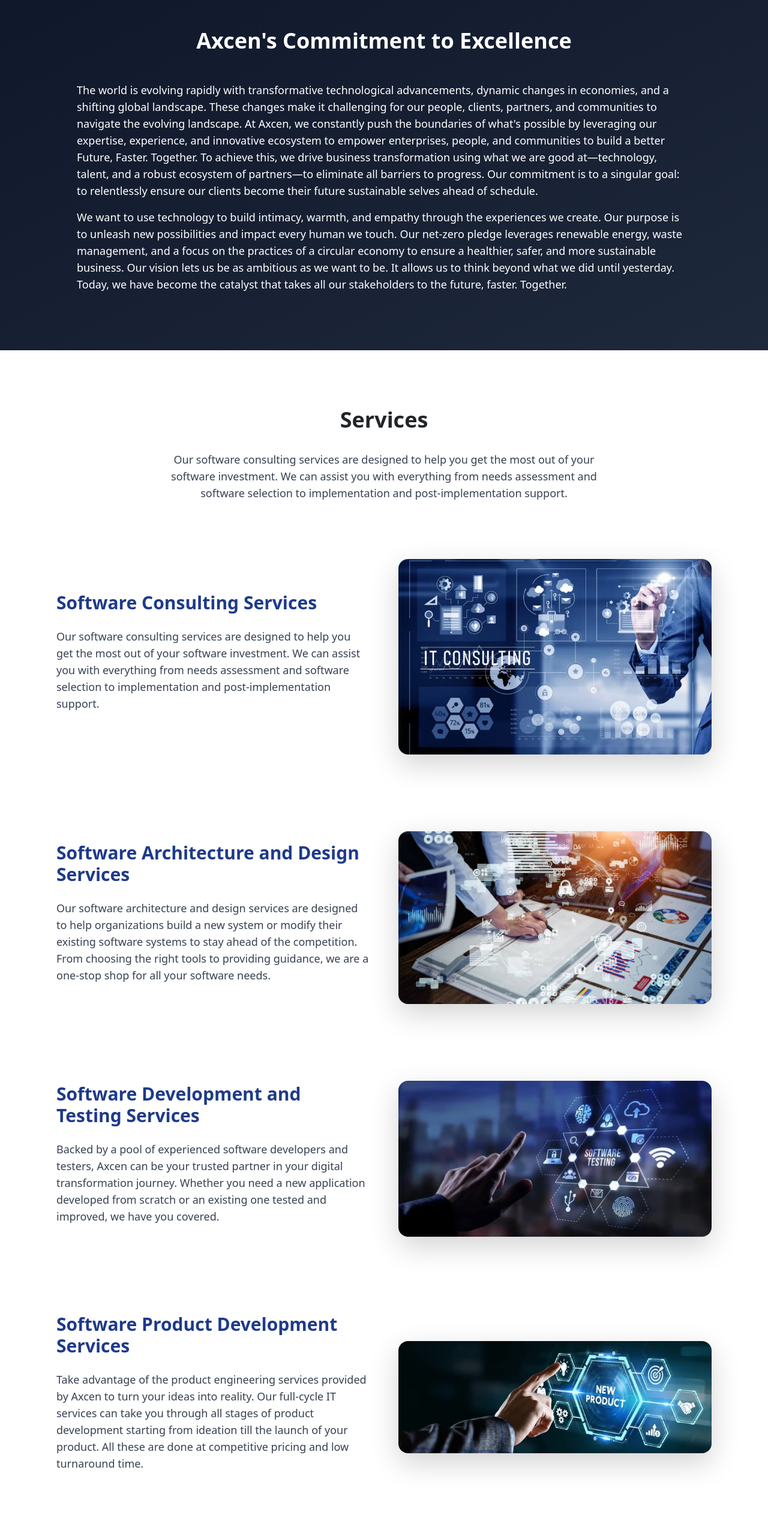
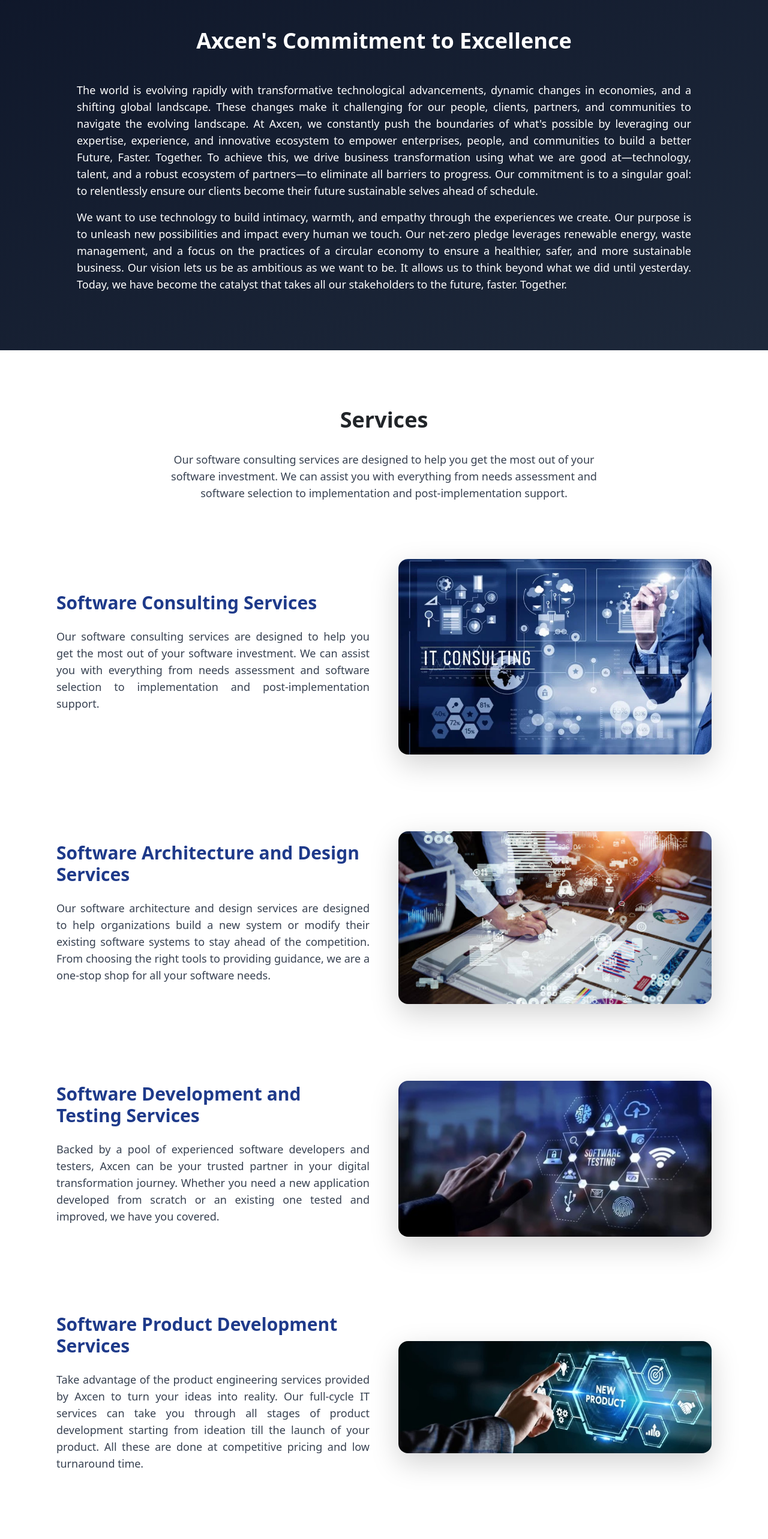
Before and after one commit to Saravana241/axcenwebsite, a React (Create React App) app: page / in a window 1280 px wide. Shown: the part 1100-3666 px from the top of the page at 60% size. Built offline with nearby package versions, Linux system fonts and the light colour scheme.

Commit message:
new update alignment

```diff
--- a/src/Home.js
+++ b/src/Home.js
@@ -236,8 +236,8 @@
     Axcen's Commitment to Excellence
   </h2>
   <div className="container mx-auto px-4 lg:px-8">
-
-          <div className="max-w-5xl mx-auto text-base lg:text-lg leading-relaxed space-y-4">
+    {/* Add text-justify class here */}
+    <div className="max-w-5xl mx-auto text-base lg:text-lg leading-relaxed space-y-4 text-justify">
       <p>
         The world is evolving rapidly with transformative technological
         advancements, dynamic changes in economies, and a shifting global
@@ -267,7 +267,6 @@
     </div>
   </div>
 </section>
-
       {/* Services Section - Simple Alternating Layout */}
       <section id="axcenservices" className="py-16 lg:py-24 bg-white">
         <div className="container mx-auto px-4 lg:px-8">
@@ -293,7 +292,7 @@
                 <h3 className="text-2xl lg:text-3xl font-bold text-blue-900 mb-4">
                   Software Consulting Services
                 </h3>
-                <p className="text-base lg:text-lg text-gray-700 leading-relaxed">
+                <p className="text-base lg:text-lg text-gray-700 leading-relaxed text-justify">
                   Our software consulting services are designed to help you get
                   the most out of your software investment. We can assist you with
                   everything from needs assessment and software selection to
@@ -308,7 +307,7 @@
                 <h3 className="text-2xl lg:text-3xl font-bold text-blue-900 mb-4">
                   Software Architecture and Design Services
                 </h3>
-                <p className="text-base lg:text-lg text-gray-700 leading-relaxed">
+                <p className="text-base lg:text-lg text-gray-700 leading-relaxed text-justify">
                   Our software architecture and design services are designed to
                   help organizations build a new system or modify their existing
                   software systems to stay ahead of the competition. From choosing
@@ -338,7 +337,7 @@
                 <h3 className="text-2xl lg:text-3xl font-bold text-blue-900 mb-4">
                   Software Development and Testing Services
                 </h3>
-                <p className="text-base lg:text-lg text-gray-700 leading-relaxed">
+                <p className="text-base lg:text-lg text-gray-700 leading-relaxed text-justify">
                   Backed by a pool of experienced software developers and testers,
                   Axcen can be your trusted partner in your digital transformation
                   journey. Whether you need a new application developed from
@@ -354,7 +353,7 @@
                 <h3 className="text-2xl lg:text-3xl font-bold text-blue-900 mb-4">
                   Software Product Development Services
                 </h3>
-                <p className="text-base lg:text-lg text-gray-700 leading-relaxed">
+                <p className="text-base lg:text-lg text-gray-700 leading-relaxed text-justify">
                   Take advantage of the product engineering services provided by
                   Axcen to turn your ideas into reality. Our full-cycle IT
                   services can take you through all stages of product development
@@ -379,13 +378,13 @@
   <div className="container mx-auto px-4 lg:px-8">
     <h2 className="text-3xl lg:text-4xl font-bold text-center mb-12 lg:mb-16">Technologies</h2>
 
-    <div className="grid lg:grid-cols-2 gap-8 lg:gap-12 max-w-6xl mx-auto">
+    <div className="grid lg:grid-cols-2 gap-8 lg:gap-12 max-w-6xl mx-auto ">
       {/* Left Column */}
       <div className="space-y-8 lg:space-y-12">
         {/* AI and ML - Left Column */}
         <div className="space-y-4">
           <h3 className="text-2xl lg:text-3xl font-bold mb-6">AI and ML</h3>
-          <div className="space-y-3 text-sm lg:text-base">
+          <div className="space-y-3 text-sm lg:text-base text-justify">
             <p>&#128173; We leverage cloud computing platforms to scale and deploy AI and ML models with high efficiency and security.</p>
             <p>&#128173; Our expertise in big data allows us to process vast amounts of information, turning raw data into actionable insights.</p>
             <p>&#128173; With our deep learning frameworks, we create sophisticated neural networks that can recognize patterns, make predictions, and evolve with your business.</p>
@@ -412,7 +411,7 @@
         {/* MuleSoft - Left Column */}
         <div className="space-y-4">
           <h3 className="text-2xl lg:text-3xl font-bold mb-6">MuleSoft</h3>
-          <div className="space-y-3 text-sm lg:text-base">
+          <div className="space-y-3 text-sm lg:text-base text-justify">
             <p>&#128173; Axcen is a Strategic MuleSoft Partner with over 2+ years of diverse experience throughout the integration and consulting space.</p>
             <p>&#128173; Learn a little more about us and reach out to discuss how we can help create connected customer experiences for your business.</p>
           </div>
@@ -421,7 +420,7 @@
         {/* IBM Technologies - Left Column */}
         <div className="space-y-4">
           <h3 className="text-2xl lg:text-3xl font-bold mb-6">IBM Technologies</h3>
-          <div className="space-y-3 text-sm lg:text-base">
+          <div className="space-y-3 text-sm lg:text-base text-justify">
             <p>&#128173; IBM tools</p>
           </div>
         </div>
@@ -429,7 +428,7 @@
         {/* Open Source Technologies - Left Column */}
         <div className="space-y-4">
           <h3 className="text-2xl lg:text-3xl font-bold mb-6">Open Source Technologies</h3>
-          <div className="space-y-3 text-sm lg:text-base">
+          <div className="space-y-3 text-sm lg:text-base text-justify">
             <p>&#128173; Java development Services</p>
             <p>&#128173; PHP development Services</p>
             <p>&#128173; Python development Services</p>
@@ -442,7 +441,7 @@
         {/* IBM Middleware Technologies - Right Column */}
         <div className="space-y-4">
           <h3 className="text-2xl lg:text-3xl font-bold mb-6">IBM Middleware Technologies</h3>
-          <div className="space-y-3 text-sm lg:text-base">
+          <div className="space-y-3 text-sm lg:text-base text-justify">
             <p>&#128173; Installation, configuring, managing and troubleshooting of WebLogic and WebSphere Application Server for testing, pre-production and production environments.</p>
             <p>&#128173; Administration of IBM HTTP web Servers which involves, Installation & Web instance creation, Security Integration & WebSphere plug-in management across application.</p>
             <p>&#128173; Enterprise application deployments, upgrades & Rollouts on both Web & Application Servers.</p>
@@ -459,7 +458,7 @@
         {/* Full Stack - Right Column */}
         <div className="space-y-4">
           <h3 className="text-2xl lg:text-3xl font-bold mb-6">Full Stack</h3>
-          <div className="space-y-4 text-sm lg:text-base">
+          <div className="space-y-4 text-sm lg:text-base text-justify">
             <div>
               <h4 className="font-semibold text-lg mb-2">React.js</h4>
               <p>&#128173; Axcen leverages React.js for building dynamic and interactive user interfaces. React.js is a JavaScript library for building user interfaces, allowing for the creation of reusable UI components. The component-based architecture of React enables modular and efficient development.</p>
@@ -521,7 +520,7 @@
                 </div>
                 <h3 className="text-xl lg:text-2xl font-bold">Banking</h3>
               </div>
-              <p className="text-sm lg:text-base text-gray-700 leading-relaxed">
+              <p className="text-sm lg:text-base text-gray-700 leading-relaxed text-justify">
                 Axcen's strong domain and technology capabilities, focused
                 sub-industry offerings, and a strong partner ecosystem, enable
                 true end-to-end transformation, helping BFSI customers
@@ -539,7 +538,7 @@
                 </div>
                 <h3 className="text-xl lg:text-2xl font-bold">Health Care</h3>
               </div>
-              <p className="text-sm lg:text-base text-gray-700 leading-relaxed">
+              <p className="text-sm lg:text-base text-gray-700 leading-relaxed text-justify">
                 Our team of certified software developers, healthcare
                 professionals, and project managers understand the
                 complexities of healthcare IT and the importance of meeting
@@ -557,7 +556,7 @@
                 </div>
                 <h3 className="text-xl lg:text-2xl font-bold">Energy</h3>
               </div>
-              <p className="text-sm lg:text-base text-gray-700 leading-relaxed">
+              <p className="text-sm lg:text-base text-gray-700 leading-relaxed text-justify">
                 Axcen is already powering the digital transformation of energy
                 organizations with technology solutions that help achieve
                 core operations goals of safety, reliability, efficiency, and
@@ -576,7 +575,7 @@
     <h2 className="text-3xl lg:text-4xl font-bold text-center mb-8 lg:mb-12">Contact Us</h2>
 
     <div className="max-w-4xl mx-auto">
-      <p className="text-base lg:text-lg text-gray-700 text-center mb-8 lg:mb-12">
+      <p className="text-base lg:text-lg text-gray-700 text-center mb-8 lg:mb-12 ">
         Feel free to contact us with your specific requirements through
         the contact form below. We value your time and will strive to
         get back to you as soon as possible. Our dedicated team is ready
@@ -613,7 +612,7 @@
   <div className="container mx-auto px-4 lg:px-8">
     <h2 className="text-3xl lg:text-4xl font-bold text-center mb-8">Careers</h2>
     <h3 className="text-2xl lg:text-3xl font-semibold text-center mb-6">Life@Axcen</h3>
-          <p className="text-base lg:text-lg text-gray-700 text-center max-w-4xl mx-auto mb-12 lg:mb-16">
+    <p className="text-base lg:text-lg text-gray-700 text-center max-w-4xl mx-auto mb-12 lg:mb-16 text-justify">
       In addition to being driven and innovative, the people at Axcen are
       also fun-loving bunch who know how to enjoy themselves. Whether we
       are celebrating a big win or enjoying each other's company, there's
```
Lines whose indentation alone changed are shown as unchanged.
